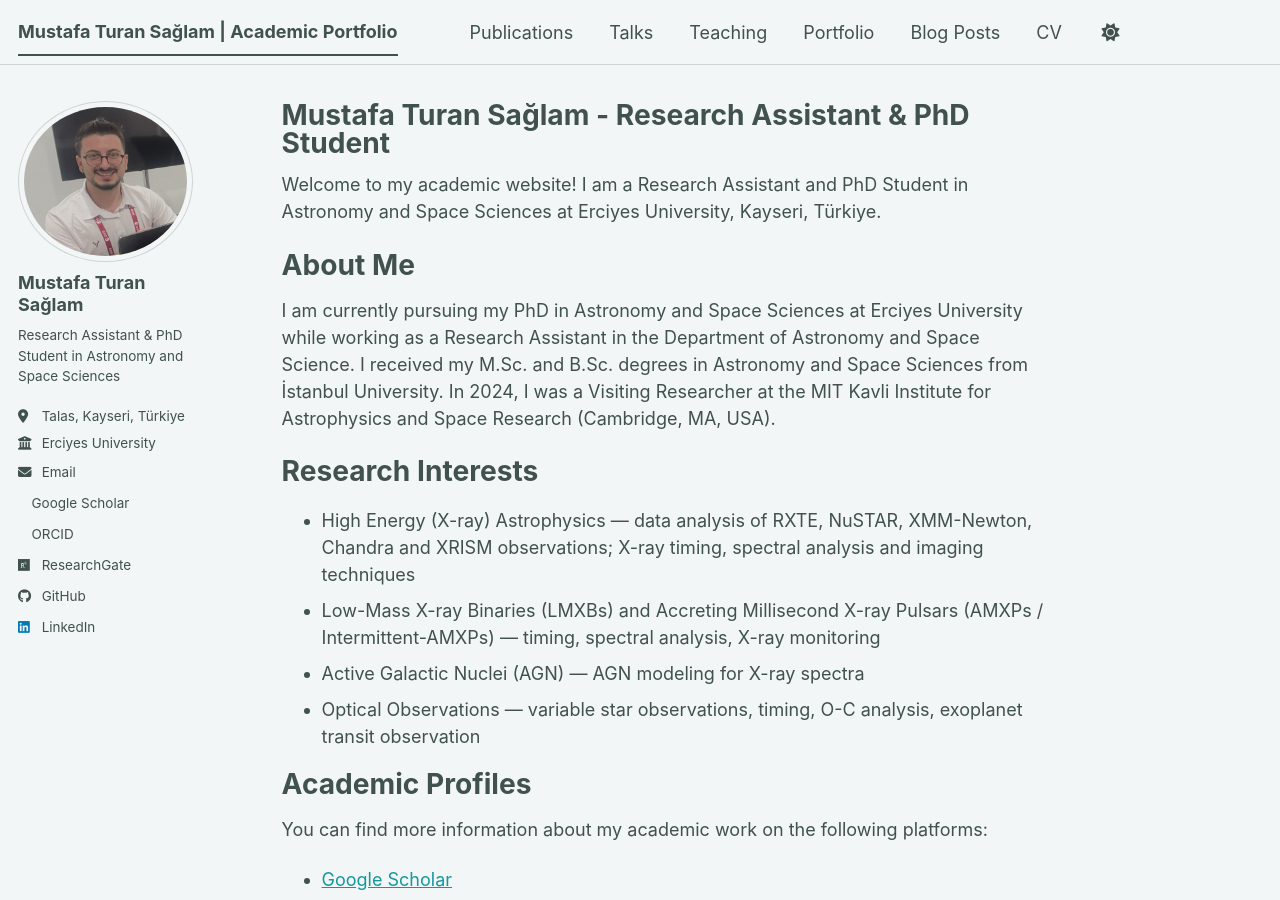
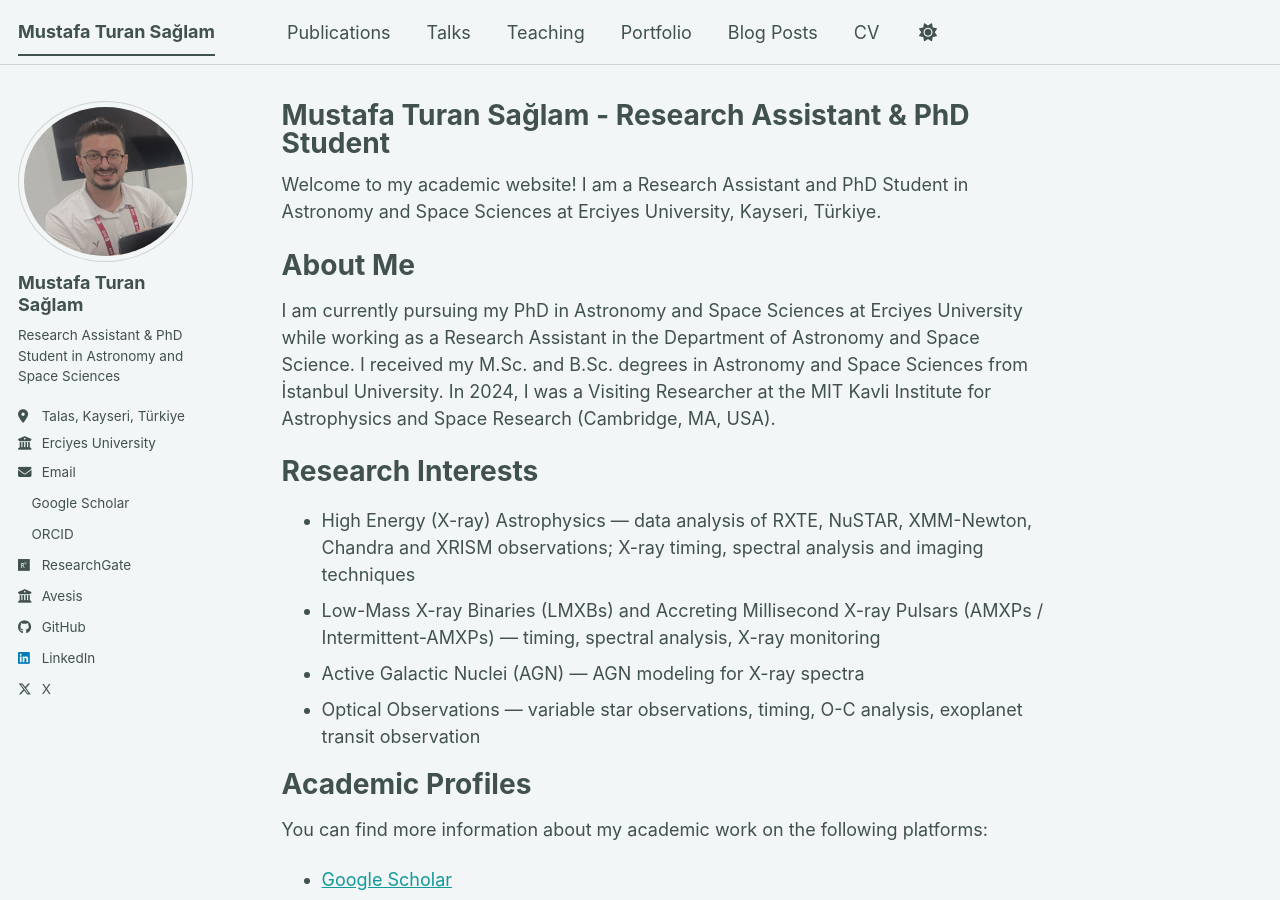
Before and after one commit to mtsaglam/mtsaglam.github.io, a Jekyll site: the page built from _pages/about.md, in a window 1280 px wide and 900 px high. Built offline with Jekyll 4.4.1, drawn with Linux system fonts in a browser that asks for light colours; a style sheet for code colours, icons or effects is not loaded.

Commit message:
Shorten site title, add Avesis and X profile links to sidebar
Co-Authored-By: Claude Opus 5 <noreply@anthropic.com>
Claude-Session: https://claude.ai/code/session_01JR84KC3NS5u3o9AfVjogQ3

```diff
--- a/_config.yml
+++ b/_config.yml
@@ -9,7 +9,7 @@
 # Basic Site Settings
 locale                   : "en-US"
 site_theme               : "mint" # The available themes options are "default", "air", "sunrise", "mint", "dirt" and "contrast"
-title                    : "Mustafa Turan Sağlam | Academic Portfolio"
+title                    : "Mustafa Turan Sağlam"
 title_separator          : "-"
 name                     : &name "Mustafa Turan Sağlam"
 description              : &description "Research Assistant & PhD Student in Astronomy and Space Sciences at Erciyes University"
@@ -43,6 +43,7 @@ author:
   ssrn             : # URL
   pubmed           : # URL
   researchgate     : "https://www.researchgate.net/profile/Mustafa_Saglam6"
+  avesis           : "https://avesis.erciyes.edu.tr/mtsaglam"
   scopus           : # URL
   zotero           : # URL
 
@@ -74,7 +75,7 @@ author:
   steam            : # Username
   telegram         : # URL
   tumblr           : # Username
-  twitter          : # Username for X / Twitter
+  twitter          : "mtsaglamm"
   vine             : # Username
   weibo            : # Username
   wikipedia        : # Username
--- a/_includes/author-profile.html
+++ b/_includes/author-profile.html
@@ -61,6 +61,9 @@
       {% endif %}
       {% if author.researchgate %}
         <li><a href="{{ author.researchgate }}"><i class="fab fa-fw fa-researchgate icon-pad-right" aria-hidden="true"></i>ResearchGate</a></li>
+      {% endif %}
+      {% if author.avesis %}
+        <li><a href="{{ author.avesis }}"><i class="fas fa-fw fa-university icon-pad-right" aria-hidden="true"></i>Avesis</a></li>
       {% endif %}
       {% if author.scopus %}
         <li><a href="{{ author.scopus }}"><i class="ai ai-scopus ai-fw icon-pad-right"></i>Scopus</a></li>
@@ -151,7 +154,7 @@
         <li><a href="https://{{ author.tumblr }}.tumblr.com"><i class="fab fa-fw fa-tumblr icon-pad-right" aria-hidden="true"></i>Tumblr</a></li>
       {% endif %}
       {% if author.twitter %}
-        <li><a href="https://twitter.com/{{ author.twitter }}"><i class="fab fa-fw fa-x-twitter icon-pad-right" aria-hidden="true"></i>X (formerly Twitter)</a></li>
+        <li><a href="https://twitter.com/{{ author.twitter }}"><i class="fab fa-fw fa-x-twitter icon-pad-right" aria-hidden="true"></i>X</a></li>
       {% endif %}
       {% if author.vine %}
         <li><a href="https://vine.co/u/{{ author.vine }}"><i class="fab fa-fw fa-vine icon-pad-right" aria-hidden="true"></i>Vine</a></li>
```
